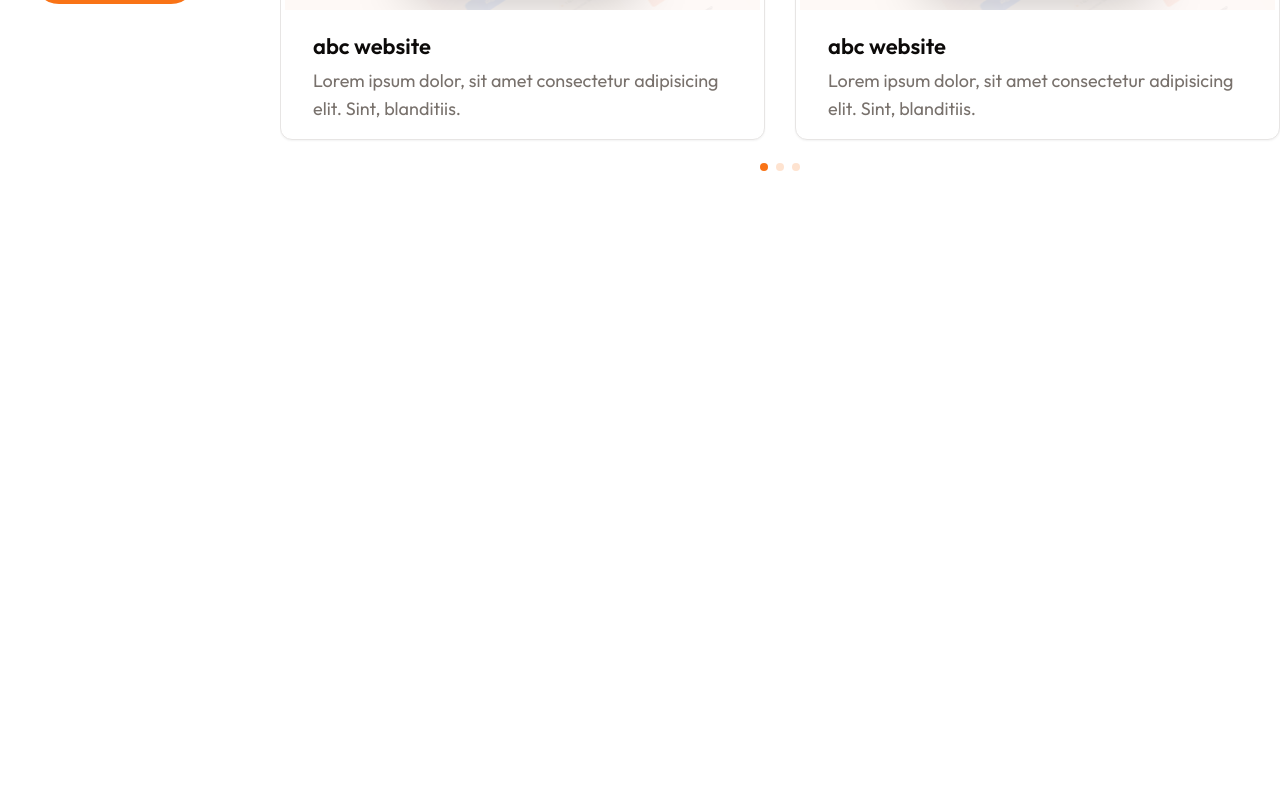
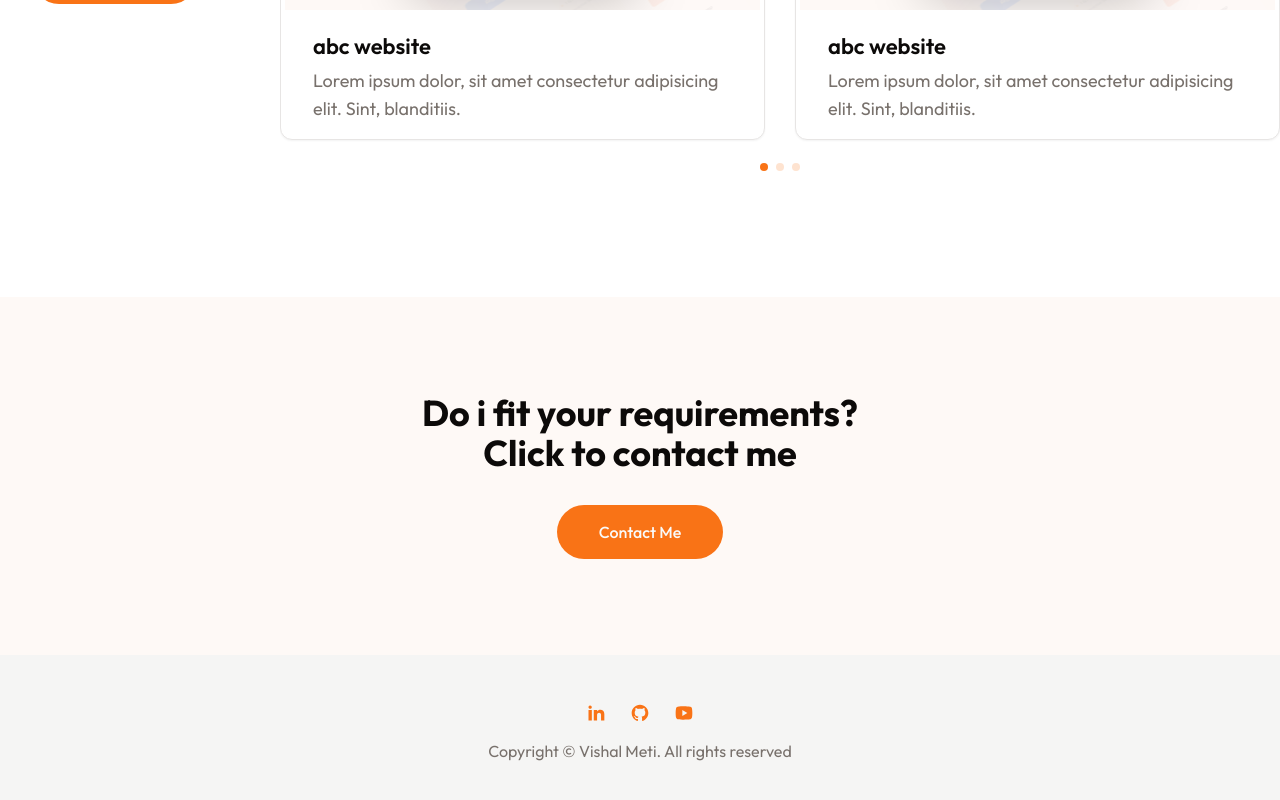
Before and after one commit to vishalmeti/Portfolio, a Next.js app in the folder portfolio/: page / in a window 1280 px wide. Shown: the part 1918-2718 px from the top of the page. Built offline with nearby package versions, Linux system fonts and the light colour scheme.

Commit message:
Added cta and footer

```diff
--- a/portfolio/app/page.jsx
+++ b/portfolio/app/page.jsx
@@ -1,4 +1,5 @@
 import About from "@/components/About";
+import Cta from "@/components/Cta";
 import Me from "@/components/Me";
 import Work from "@/components/Work";
 
@@ -9,6 +10,7 @@ export default function Home() {
       <Me/>
       <About/>
       <Work/>
+      <Cta/>
     </main>
   );
 }
--- a/portfolio/app/template.jsx
+++ b/portfolio/app/template.jsx
@@ -25,7 +25,7 @@ const Template = ({ children }) => {
 
       {/* completion bar  */}
       <span style={{transform:`translateY(${completion - 100 }%)`}} className="fixed z-50 bg-primary w-1 top-0 right-0 bottom-0 transition-all duration-700" ></span>
-      <div className="h-[4000px]"></div>
+      {/* <div className="h-[4000px]"></div> */}
     </>
   );
 };
--- a/portfolio/components/About.jsx
+++ b/portfolio/components/About.jsx
@@ -107,7 +107,7 @@ const skillData = [
       },
       {
         name: "Git / Version control",
-        strength:92
+        strength:62
       },
       {
         name: "Django",
--- /dev/null
+++ b/portfolio/components/Cta.jsx
@@ -0,0 +1,18 @@
+import React from 'react'
+import { Button } from './ui/button'
+import Link from 'next/link'
+
+const Cta = () => {
+  return (
+    <section className='py-24 bg-tertiary dark:bg-secondary/40'>
+        <div className="container mx-auto">
+            <div className="flex flex-col items-center">
+                <h2 className="h2 max-w-xl text-center mb-8">Do i fit your requirements? <br/> Click to contact me</h2>
+                <Link href='/contact' ><Button>Contact Me</Button></Link>
+            </div>
+        </div>
+    </section>
+  )
+}
+
+export default Cta
--- a/portfolio/components/Footer.jsx
+++ b/portfolio/components/Footer.jsx
@@ -1,7 +1,23 @@
+import Socials from "./Socials";
+
 const Footer = () => {
   return (
-    <footer>Footer</footer>
-  )
-}
+    <footer className="bg-secondary py-12">
+      <div className="container mx-auto">
+        <div className="flex flex-col items-center justify-between">
+          {/* socials  */}
+          <Socials
+            containerStyles="flex gap-x-6 mx-auto xl:mx-0 mb-4"
+            iconStyles=" text-primary hover:text-black/80 dark:text-white/70 dark:hover:text-primary text-[20px]"
+          />
 
-export default Footer
+          <div className="text-muted-foreground">
+            Copyright &copy; Vishal Meti. All rights reserved
+          </div>
+        </div>
+      </div>
+    </footer>
+  );
+};
+
+export default Footer;
```
